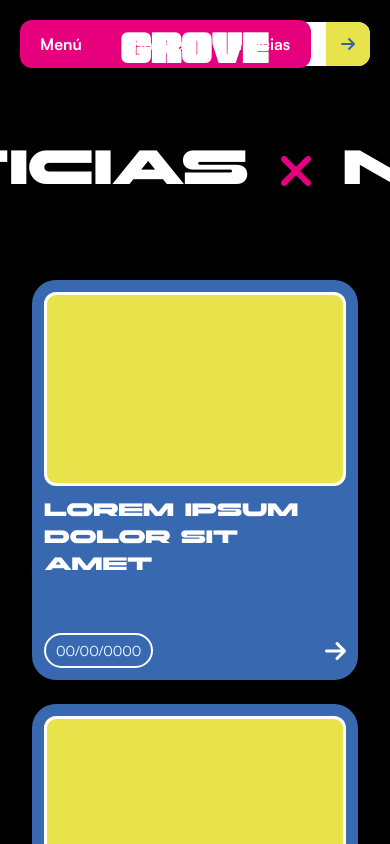
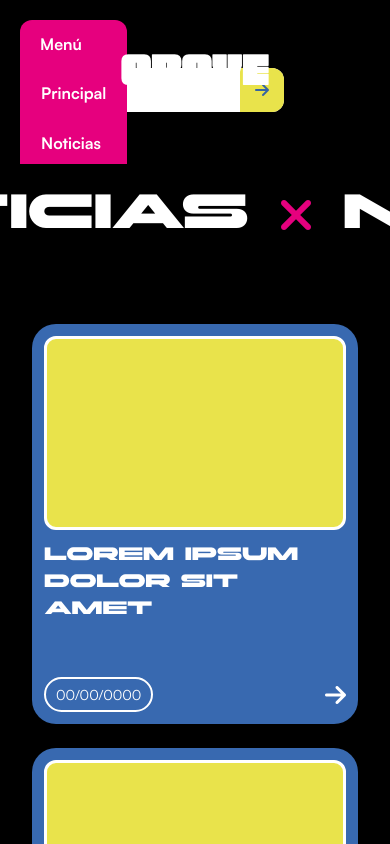
Before and after one commit to Jvkku/MWHE_P1_FrameworksCSS, a plain HTML site: page news.html in a window 390 px wide. Both pictures are taken after a click on the button "Menú". Shown: the top 844 px of the page. Drawn offline with nearby package versions, Linux system fonts and the light colour scheme; files whose address does not match are found by name; a web font is replaced by a local one.

Commit message:
Navbar responsive

```diff
--- a/css/style.css
+++ b/css/style.css
@@ -155,6 +155,9 @@ nav .container {
     align-items: center;
     justify-content: center;
     border-radius: 0;
+}
+#searchInput.d-none {
+    display: none !important;
 }
 
 .hero {
@@ -489,3 +492,50 @@ nav .container {
     font-size: 24px;
     position: relative;
 }
+
+@media (max-width: 767px) {
+
+    .btn-menu.active {
+        border-bottom-left-radius: 0;
+        border-bottom-right-radius: 0;
+        border-top-right-radius: 12px;
+        width: 107px;
+    }
+
+    /* Contenedor desplegable de opciones */
+    .menu-options {
+        position: absolute;
+        top: 100%;
+        left: 0;
+        display: flex;
+        flex-direction: column;
+        border-top-left-radius: 0;
+        border-bottom-left-radius: 0;
+        border-top-right-radius: 0;
+        border-bottom-right-radius: 0;
+        overflow: hidden;
+        height: 200%; /* Asegura la misma altura que el botón principal */
+    }
+
+    .menu-options a {
+        padding: 12px 20px; /* Ajuste de padding para igualar altura */
+        text-align: center;
+        color: #fff;
+        display: flex;
+        align-items: center; /* Alineación del texto verticalmente */
+        height: 100%; /* Asegura que el enlace ocupe toda la altura */
+    }
+
+    .search {
+        display: none; /* Oculta la barra de búsqueda en pantallas pequeñas */
+    }
+
+
+
+    .fa-magnifying-glass{
+        color: #fff;
+        font-size: 1.2em;
+    }
+
+
+}
--- a/js/script.js
+++ b/js/script.js
@@ -30,6 +30,16 @@ document.addEventListener("DOMContentLoaded", function () {
     });
 });
 
+function toggleSearch() {
+    const searchBar = document.getElementById("searchInput");
+    if (searchBar.classList.contains("d-none")) {
+        searchBar.classList.remove("d-none");
+        searchBar.focus();
+    } else {
+        searchBar.classList.add("d-none");
+    }
+}
+
 function searchFunction() {
     const query = document.getElementById('searchInput').value.toLowerCase();
     if (query === 'noticias') {
```
Also changed, not shown: index.html (+8 -1 lines).
